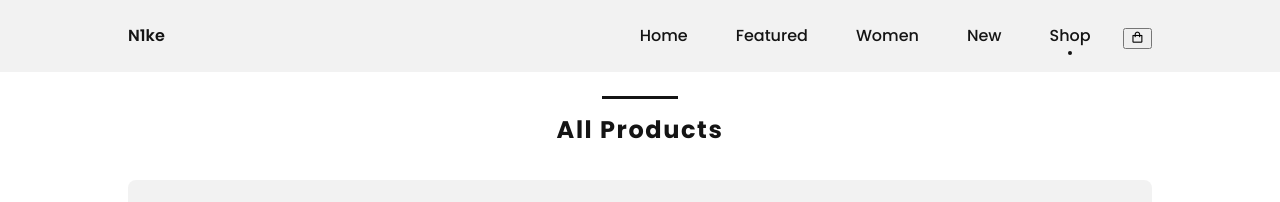
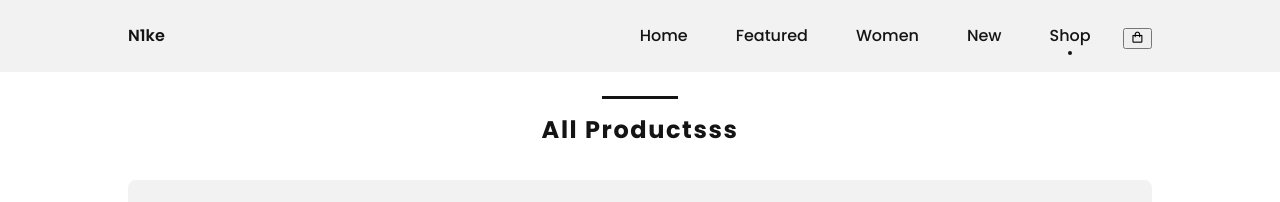
Before and after one commit to ValentinMur/ecommerce-sneaker, a plain HTML site: page shop.html in a window 1280 px wide. Shown: the top 202 px of the page. Drawn offline with nearby package versions, Linux system fonts and the light colour scheme.

Commit message:
simulador

```diff
--- a/assets/js/main.js
+++ b/assets/js/main.js
@@ -108,7 +108,7 @@ stockProductos.forEach((producto) => {
 const agregarAlCarrito = (idProducto) => {
     const item = stockProductos.find((producto) => producto.id === idProducto)
     carrito.push(item)
-    console.log(carrito)
+
 }
 
 function carritoCompra() {
--- a/shop.html
+++ b/shop.html
@@ -43,7 +43,7 @@
 
     <main class="l-main">
         <section class="featured section" id="shop">
-            <h2 class="section-title">All Products</h2>
+            <h2 class="section-title">All Productsss</h2>
             <div class="featured__container bd-grid" id="contenedor-productos">
                 <!-- <article class="sneaker">
                     <img src="assets/img/featured1.png" alt="" class="sneaker__img">
```
